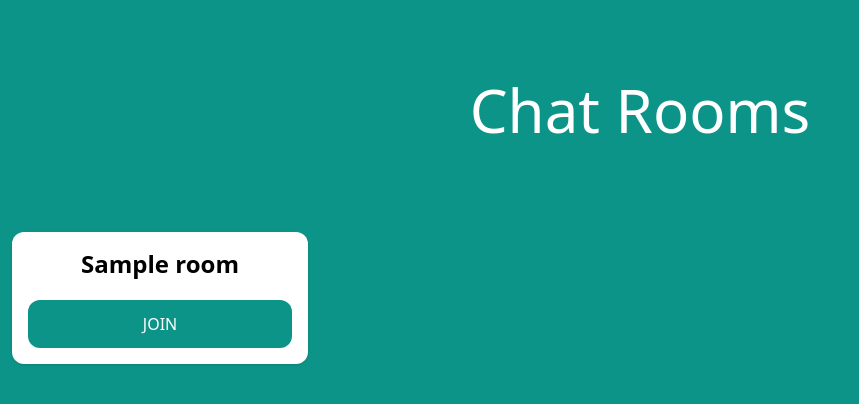
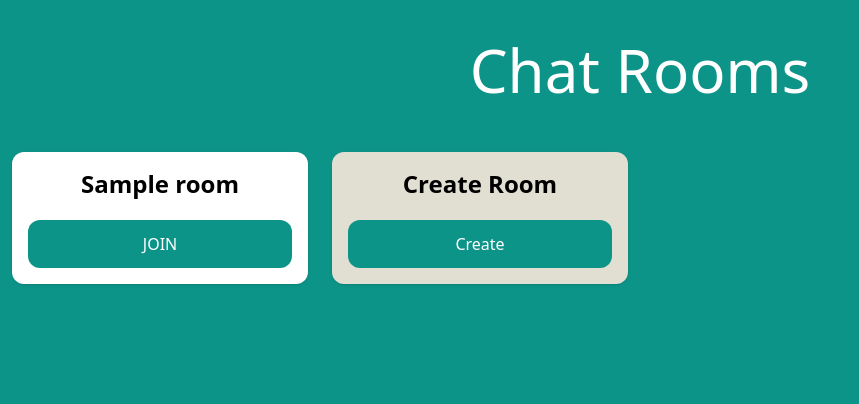
Before and after one commit to vrushabhjv/Real-Time-Chat-Application-using-Django, a Django app: template room/templates/room/rooms.html in a window 1280 px wide. Shown: the part 96-500 px from the top of the page, without its empty margins (0-859 px from the left). Run offline with Django 3.2, Linux system fonts and the light colour scheme; the template is opened without the code that fills it: most values are stand-ins (such as "Sample title", 1, 10 or a date in 2020); some libraries are stand-ins or nearby versions.

Commit message:
Added create room functionality in frontend

```diff
--- a/room/templates/room/rooms.html
+++ b/room/templates/room/rooms.html
@@ -2,7 +2,7 @@
 {% block title %}Rooms{% endblock %}
 {% block content %}
 
-<div class="p-10 lg:p-20 text-center">
+<div class="p-10 lg:p-15 text-center">
     <h1 class="text-3xl lg:text-6xl text-white">Chat Rooms</h1>
 </div>
 <div class="w-full flex flex-wrap items-center">
@@ -15,5 +15,11 @@
             </div>
         </div>
     {% endfor %}
+        <div class="w-full lg:w-1/4 px-3 py-3">
+            <div class="p-4 bg-[#e1dfd2] shadow rounded-xl text-center">
+                <h2 class="mb-5 text-2xl font-semibold">Create Room</h2>
+                <a href="{% url 'frontpage' %}" class="px-5 py-3 block rounded-xl text-white bg-teal-600 hover:bg-teal-700">Create</a>
+            </div>
+        </div>
 </div>
 {% endblock %}
```
